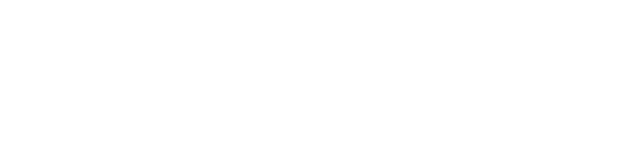
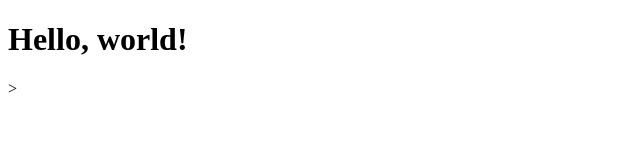
Before and after one commit to Soe4ka1/first-project, a plain HTML site: page index.html in a window 1280 px wide. Shown: the whole page, without its empty margins (0-640 px from the left). Drawn offline with Linux system fonts and the light colour scheme.

Commit message:
исправлены ошибки в html и обновлены стили

```diff
--- a/index.html
+++ b/index.html
@@ -6,5 +6,7 @@
     <meta name="viewport" content="width=device-width, initial-scale=1.0" />
     <title>Document</title>
   </head>
-  <body></body>
+  <body>
+    <h1>Hello, world!</body></h1>>
+  </body>
 </html>
--- a/style.css
+++ b/style.css
@@ -1,2 +1,3 @@
-body {
+h1 {
+  font-size: medium;
 }
```
